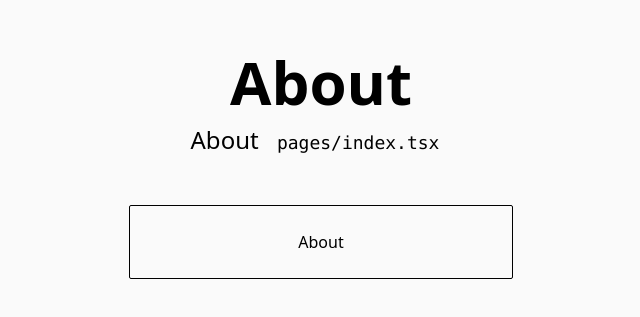
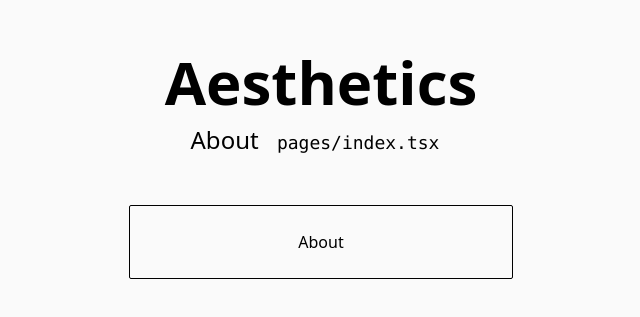
Before and after one commit to lukejo-io/website, a Next.js app: page /aesthetics in a window 1280 px wide. Shown: the part 235-552 px from the top of the page, without its empty margins (319-959 px from the left). Built offline with nearby package versions, Linux system fonts and the light colour scheme.

Commit message:
Update wording

```diff
--- a/pages/aesthetics.tsx
+++ b/pages/aesthetics.tsx
@@ -11,7 +11,7 @@ const Home: NextPage = () => {
       </Head>
 
       <main className="flex w-full flex-1 flex-col items-center justify-center px-20 text-center bg-off-white">
-        <h1 className="text-6xl font-bold">About</h1>
+        <h1 className="text-6xl font-bold">Aesthetics</h1>
 
         <p className="mt-3 text-2xl">
           About{" "}
--- a/pages/index.tsx
+++ b/pages/index.tsx
@@ -15,19 +15,13 @@ const Home: NextPage = () => {
       <main className="flex w-full flex-1 flex-col items-center justify-center px-20 text-center bg-off-white">
         <div className="mt-6 flex max-w-4xl flex-col items-center justify-around sm:w-full">
           <LinkButton.Purple link={"/about"} text={"About"} />
-          <LinkButton.Pink link={"https://nextjs.org/learn"} text={"Resume"} />
+          <LinkButton.Pink link={"/resume"} text={"Resume"} />
           <LinkButton.Purple
             link={"https://nextjs.org/learn"}
             text={"Contact"}
           />
-          <LinkButton.Purple
-            link={"https://nextjs.org/learn"}
-            text={"Writing"}
-          />
-          <LinkButton.Purple
-            link={"https://nextjs.org/learn"}
-            text={"Aesthetics"}
-          />
+          <LinkButton.Purple link={"/resume"} text={"Writing"} />
+          <LinkButton.Purple link={"aesthetics"} text={"Aesthetics"} />
         </div>
       </main>
 
--- a/pages/resume.tsx
+++ b/pages/resume.tsx
@@ -11,7 +11,7 @@ const Home: NextPage = () => {
       </Head>
 
       <main className="flex w-full flex-1 flex-col items-center justify-center px-20 text-center bg-off-white">
-        <h1 className="text-6xl font-bold">About</h1>
+        <h1 className="text-6xl font-bold">Resume</h1>
 
         <p className="mt-3 text-2xl">
           About{" "}
```
